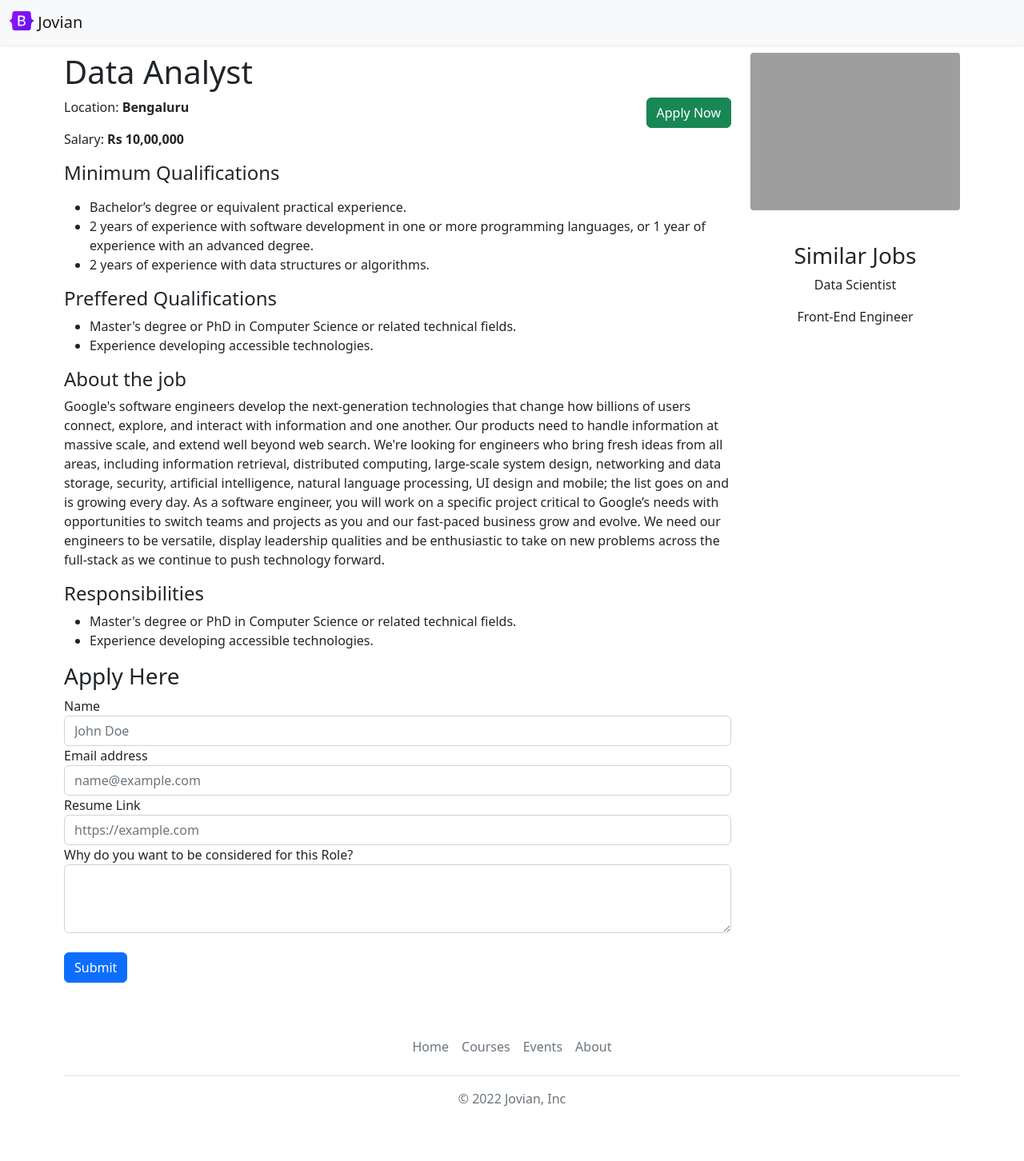
After one commit to whovivekshukla/jovian-careers-website, a Flask app: page /apply in a window 1280 px wide. The commit adds this page. Shown: the whole page at 80% size. Run offline with Flask 2, Linux system fonts and the light colour scheme; grey boxes are pictures that could not be loaded.

Commit message:
designed the apply page

```diff
--- a/app.py
+++ b/app.py
@@ -36,6 +36,10 @@ JOBS = [
 def hello_world():
   return render_template('home.html', jobs=JOBS, companyname='Jovian')
 
+@app.route("/apply")
+def apply_job():
+  return render_template('apply.html', jobs=JOBS, companyname='Jovian')
+
 
 @app.route("/api/jobs")
 def list_jobs():
--- /dev/null
+++ b/templates/apply.html
@@ -0,0 +1,130 @@
+<!DOCTYPE html>
+
+<html>
+
+<head>
+  <meta charset="utf-8">
+  <meta name="viewport" content="width=device-width, initial-scale=1">
+  <title>Jovian Careers</title>
+  <link href="https://cdn.jsdelivr.net/npm/bootstrap@5.2.0/dist/css/bootstrap.min.css" rel="stylesheet"
+    integrity="sha384-gH2yIJqKdNHPEq0n4Mqa/HGKIhSkIHeL5AyhkYV8i59U5AR6csBvApHHNl/vI1Bx" crossorigin="anonymous">
+  <style>
+    .container {
+      padding: 10px;
+    }
+
+    .side-profile {
+      text-align: center;
+    }
+
+    .people-2 {
+      width: auto;
+      height: auto;
+    }
+
+    .similarjobs {
+      margin-top: 40px;
+    }
+  </style>
+</head>
+
+<body>
+  {% include 'nav.html'%}
+  <div class="container">
+    <div class="row">
+      <div class="col-md-9">
+        <span class="glyphicon glyphicon-search" aria-hidden="true"></span>
+
+        <div class="form-inline">
+
+          <span>
+            <h1>Data Analyst</h1>
+          </span>
+
+          <a href="#apply" class="btn btn-success" style="float:right;">Apply Now</a>
+
+        </div>
+
+
+
+        <p>Location: <strong>Bengaluru</strong></p>
+        <p>Salary: <strong>Rs 10,00,000</strong></p>
+
+        <h4>Minimum Qualifications</h4>
+        <p>
+        <ul>
+          <li>Bachelor’s degree or equivalent practical experience.</li>
+          <li>2 years of experience with software development in one or more programming languages, or 1 year of
+            experience with an advanced degree. </li>
+          <li>2 years of experience with data structures or algorithms. </li>
+
+        </ul>
+        </p>
+
+        <h4>Preffered Qualifications</h4>
+        <ul>
+          <li>Master's degree or PhD in Computer Science or related technical fields.
+          </li>
+          <li>Experience developing accessible technologies. </li>
+        </ul>
+
+        <h4>About the job</h4>
+        <p>Google's software engineers develop the next-generation technologies that change how billions of users
+          connect, explore, and interact with information and one another. Our products need to handle information at
+          massive scale, and extend well beyond web search. We're looking for engineers who bring fresh ideas from all
+          areas, including information retrieval, distributed computing, large-scale system design, networking and data
+          storage, security, artificial intelligence, natural language processing, UI design and mobile; the list goes
+          on and is growing every day. As a software engineer, you will work on a specific project critical to Google’s
+          needs with opportunities to switch teams and projects as you and our fast-paced business grow and evolve. We
+          need our engineers to be versatile, display leadership qualities and be enthusiastic to take on new problems
+          across the full-stack as we continue to push technology forward.</p>
+
+        <h4>Responsibilities</h4>
+
+        <ul>
+          <li>Master's degree or PhD in Computer Science or related technical fields.
+          </li>
+          <li>Experience developing accessible technologies. </li>
+        </ul>
+
+
+        <form id="apply">
+          <h3>Apply Here</h3>
+          <div class="form-group">
+            <label for="name">Name</label>
+            <input type="text" class="form-control" id="name" placeholder="John Doe">
+          </div>
+          <div class="form-group">
+            <label for="email">Email address</label>
+            <input type="email" class="form-control" id="email" placeholder="name@example.com">
+          </div>
+          <div class="form-group">
+            <label for="text">Resume Link</label>
+            <input type="text" class="form-control" id="link" placeholder="https://example.com">
+          </div>
+
+          <div class="form-group">
+            <label for="roleexplanation">Why do you want to be considered for this Role?</label>
+            <textarea class="form-control" id="roleexplanation" rows="3"></textarea>
+          </div>
+          <br>
+          <button type="submit" class="btn btn-primary">Submit</button>
+        </form>
+
+
+
+
+      </div>
+      <div class="col-md-3 side-profile">
+        <img src="/static/people-2.jpg" class="img-fluid" style="border-radius:4px;">
+        <h3 class="similarjobs">Similar Jobs</h4>
+          <p>Data Scientist</p>
+          <p>Front-End Engineer</p>
+      </div>
+    </div>
+
+  </div>
+  {% include 'footer.html'%}
+</body>
+
+</html>
--- a/templates/home.html
+++ b/templates/home.html
@@ -24,7 +24,7 @@
 
 <div class="row">
   <div class="col-md-6">
-    <p class="lead">Lorem ipsum dolor sit amet, consectetur adipiscing elit, sed do eiusmod tempor incididunt ut labore et dolore magna aliqua. Ut enim ad minim veniam, quis nostrud exercitation ullamco laboris nisi ut aliquip ex ea commodo consequat. Duis aute irure dolor in reprehenderit in voluptate velit esse cillum dolore eu fugiat nulla pariatur. Excepteur sint occaecat cupidatat non proident, sunt in culpa qui officia deserunt mollit anim id est laborum.</p>
+    <p class="lead">At Jovian, we’re on a mission to build the most highly reputed technical university in the world, and we’re building it completely online. Our flagship data science program helps working professionals with a background in programming or analytics make a career transition to data science. We also offer several free beginner-friendly courses and have a fast-growing community of 200,000+ users.</p>
   </div>
   <div class="d-none d-md-block col-md-6">
   <img src="/static/people.jpg" style="height:320px; border-radius:4px;">
--- a/templates/nav.html
+++ b/templates/nav.html
@@ -1,6 +1,6 @@
 <nav class="navbar bg-light shadow-sm fixed-top">
   <div class="container-fluid">
-    <a class="navbar-brand" href="#">
+    <a class="navbar-brand" href="/">
       <img src="/static/logo.svg" alt="Logo" width="30" height="24" class="d-inline-block align-text-top">
       Jovian
     </a>
```
Also changed, not shown: 1 other file.
